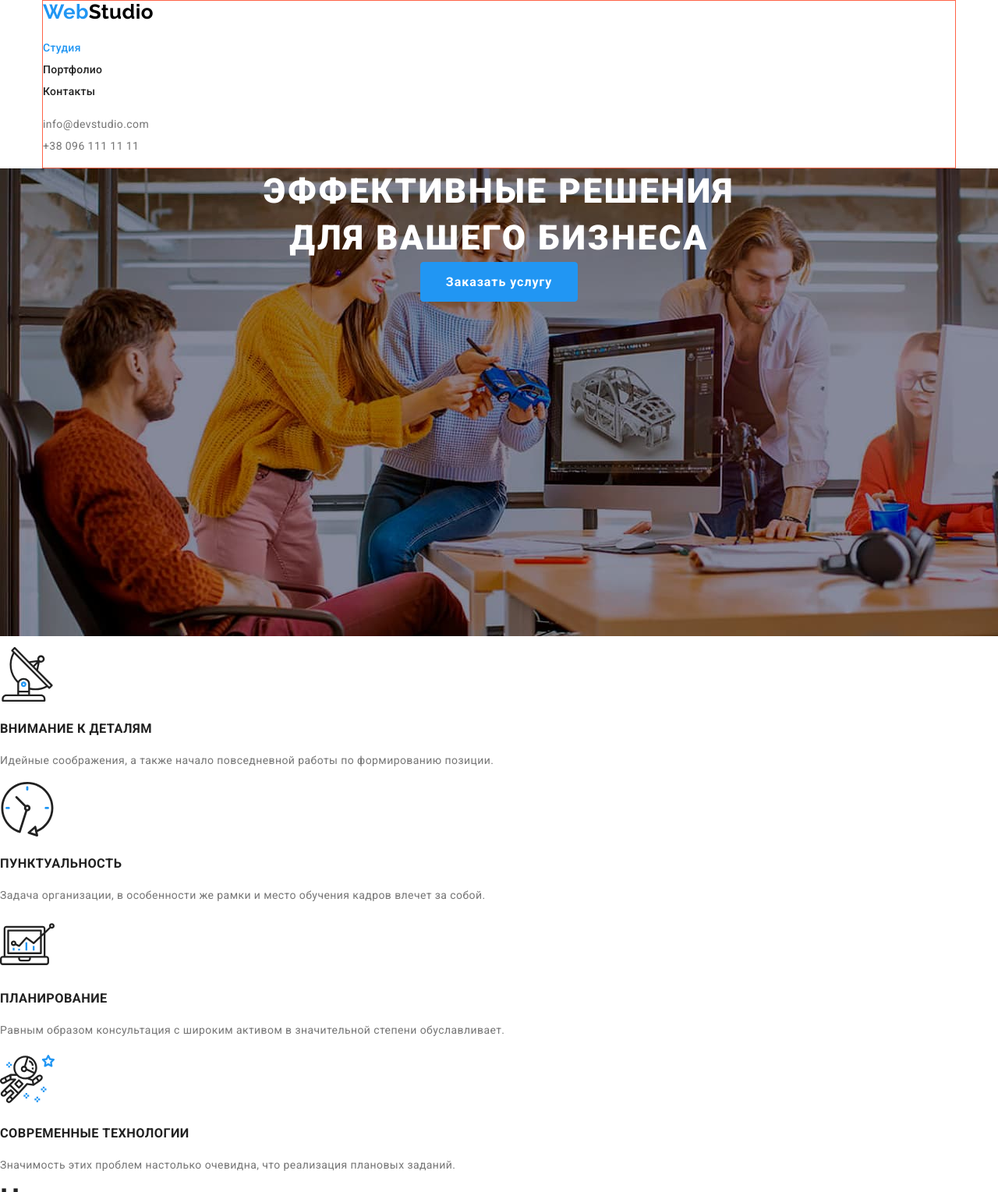
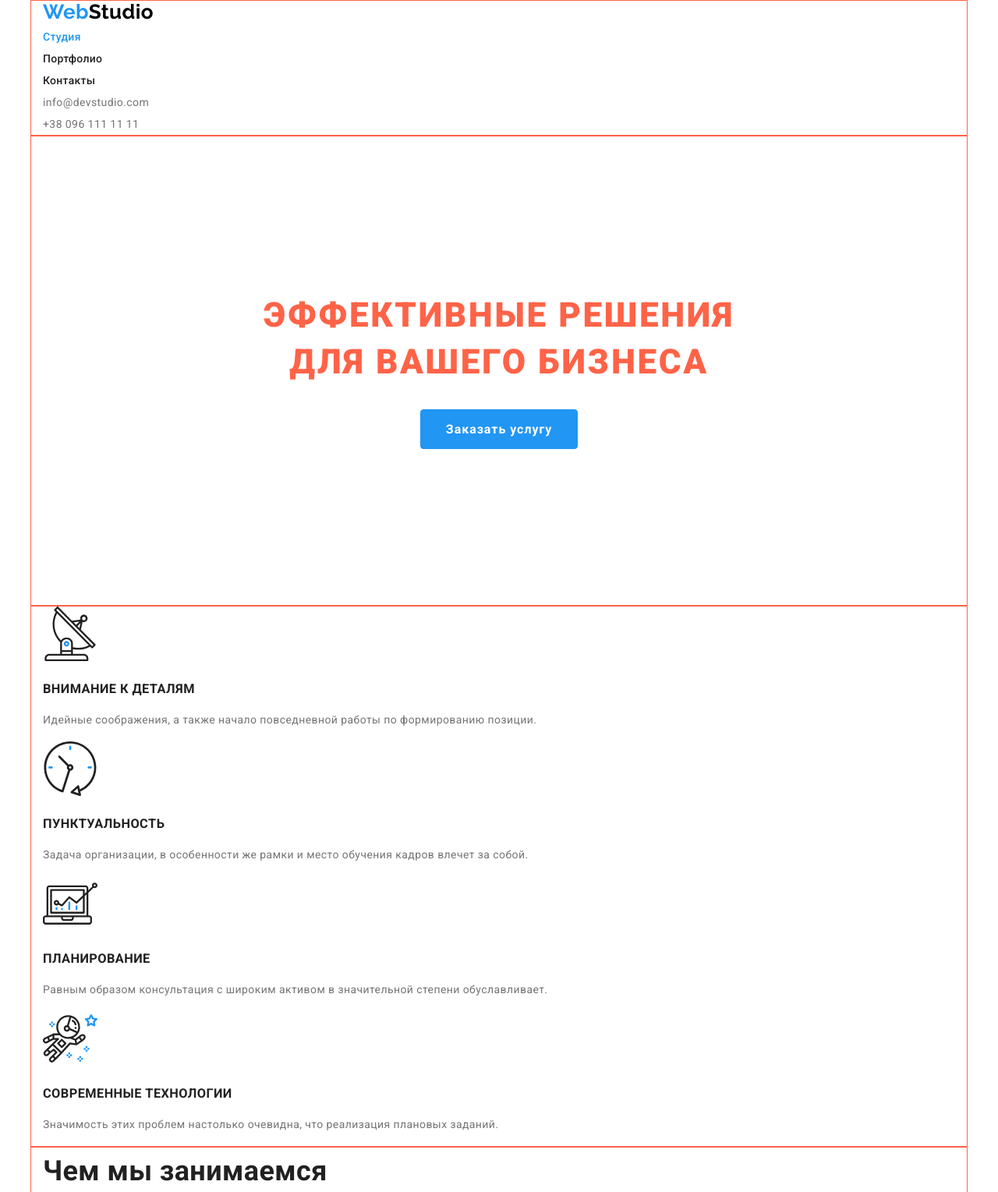
Before and after one commit to vsenikiperebral/tutorial-2, a plain HTML site: page index.html in a window 1280 px wide. Shown: the top 1529 px of the page at 78% size. Drawn offline with nearby package versions, Linux system fonts and the light colour scheme.

Commit message:
5.10 21.48

```diff
--- a/css/styles.css
+++ b/css/styles.css
@@ -22,6 +22,7 @@
   background-color: var(--active-color);
   color: var(--button-text-color);
   border-radius: 4px;
+  margin-bottom: 200px;
 
 }
 
@@ -30,6 +31,8 @@
   margin-right: auto;
   width: 1170px;
   border: 1px solid tomato;
+  padding-left: 15px;
+  padding-right: 15px;
 }
 
 .page {
@@ -46,7 +49,8 @@
 .list {
   list-style: none;
   text-decoration: none;
-  padding-left: 0;
+  margin: 0;
+  padding: 0;
 }
 
 .list a {
@@ -119,8 +123,8 @@ h3 {
 /* HERO */
 
 .hero {
-  background-image: url(../images/hero.jpg);
-  height: 600px;
+  /* background-image: url(../images/hero.jpg);
+  height: 600px; */
   text-align: center;
 }
 
@@ -132,8 +136,9 @@ h3 {
   text-transform: uppercase;
   text-align: center;
 
-  color: #ffffff;
-margin: 0;
+  color: tomato;
+margin-top: 200px;
+margin-bottom: 30px;
 padding: 0;
 }
 
--- a/index.html
+++ b/index.html
@@ -55,7 +55,7 @@
     <!-- HERO -->
 
     <section class="hero">
-      <div>
+      <div class="container">
         <h1 class="hero-title">
           Эффективные решения <br>
           для вашего бизнеса
@@ -66,7 +66,7 @@
 
     <!-- FEATURES -->
 
-    <section class="section">
+    <section class="section container">
       <!-- Hide -->
       <h2 class="section-title hidden">Преимущества</h2>
       <ul class="list">
@@ -107,7 +107,7 @@
 
     <!-- TEAM -->
 
-    <section>
+    <section class="container">
       <h2 class="section-title">Чем мы занимаемся</h2>
       <ul class="list">
         <li>
@@ -124,7 +124,7 @@
         </li>
       </ul>
     </section>
-    <section>
+    <section class="container">
       <h2 class="section-title">Наша команда</h2>
       <ul class="list">
         <li>
@@ -186,7 +186,7 @@
         </li>
       </ul>
     </section>
-    <section>
+    <section class="container">
       <h2 class="section-title">Постоянные клиенты</h2>
       <ul class="list">
         <li>
@@ -212,7 +212,7 @@
   </main>
 
   <!-- FOOTER -->
-  <footer>
+  <footer class="container">
     <a href="/index.html" class="logo"><span>Web</span>Studio</a>
     <div>
       <address>
```
